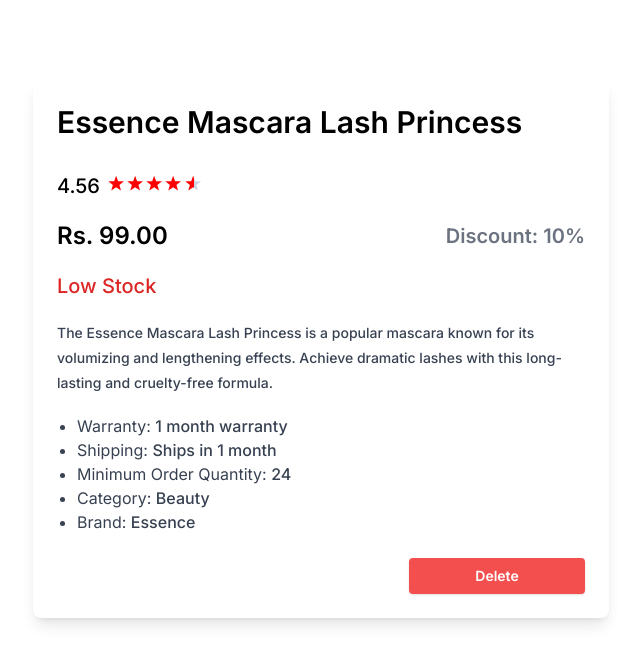
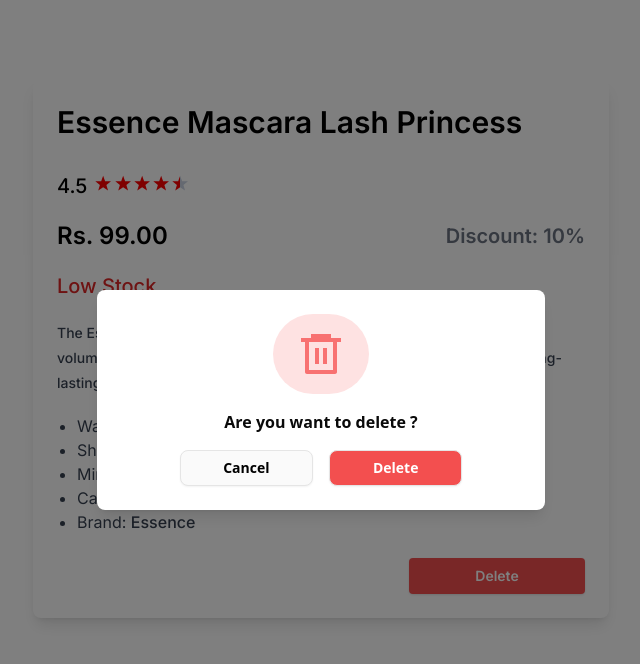
Before and after one commit to priyashankapgui/React-Intern-Practical-Test, a React (Vite) app: page / in a window 1280 px wide. Both pictures are taken after a click on the button "Delete". Shown: the top 664 px of the page, without its empty margins (319-959 px from the left). Built offline with nearby package versions, Linux system fonts and the light colour scheme.

Commit message:
Create the Delete Popups

```diff
--- /dev/null
+++ b/src/Components/Popup/Delete Popup.jsx
@@ -0,0 +1,55 @@
+import React, { useState } from 'react';
+import { Button } from '../ui/button';
+import { RiDeleteBin6Line } from "react-icons/ri";
+
+const DeleteConfirm = ({  onDelete, onCancel }) => {
+
+    const [isVisible, setIsVisible] = useState(true);
+
+    const handleCancel = () => {
+        setIsVisible(false);
+    };
+
+
+    const handleClose = onCancel || handleCancel;
+
+    if (!isVisible) return null;
+
+    return (
+        <div className="fixed inset-0 z-50 flex items-center justify-center bg-black bg-opacity-50">
+            <div className="w-full max-w-md p-6 text-center bg-white rounded-lg shadow-lg">
+
+                <div className="flex justify-center mb-4">
+                    <div className="p-4 bg-red-100 rounded-full">
+                        <RiDeleteBin6Line className='w-16 h-12 text-red-400' />
+                    </div>
+                </div>
+
+
+                <h4 className="mb-4 font-semibold text-md">Are you want to delete ?</h4>
+
+
+                <div className="flex justify-center space-x-4">
+                    <Button
+                        variant="outline"
+                        size="default"
+                        onClick={handleClose}
+                        className="w-1/3 px-4 py-2 font-semibold text-black duration-150 rounded-lg bg-[#fafafa] transbition hover:bg-gray-100 focus:outline-none focus:ring-2 focus:ring-blue-500 focus:ring-offset-2"
+                    >
+                        Cancel
+                    </Button>
+                    <Button
+                        variant="outline"
+                        size="default"
+                        onClick={onDelete}
+                        className="w-1/3 px-4 py-2 font-semibold text-white transition duration-150 rounded-lg bg-red_btn hover:bg-red_light focus:outline-none focus:ring-2 focus:ring-blue-500 focus:ring-offset-2"
+                    >
+                        Delete
+                    </Button>
+                </div>
+            </div>
+        </div>
+    );
+};
+
+export default DeleteConfirm;
--- a/src/Components/Product/ProductCard/ProductCard.jsx
+++ b/src/Components/Product/ProductCard/ProductCard.jsx
@@ -2,6 +2,7 @@
 import { Label } from "@/Components/ui/label";
 import { useState } from "react";
 import StarRatings from "react-star-ratings";
+import DeleteConfirm from "@/Components/Popup/Delete Popup";
 
 // product data
 const PRODUCT_DATA = {
@@ -9,6 +10,7 @@
   price: "Rs. 99.00",
   discount: "10%",
   stockStatus: "Low Stock",
+  rate:"4.56",
   description: `The Essence Mascara Lash Princess is a popular mascara known for
     its volumizing and lengthening effects. Achieve dramatic lashes with this
     long-lasting and cruelty-free formula.`,
@@ -22,7 +24,8 @@
 };
 
 const ProductCard = () => {
-  const [rating, setRating] = useState(4.56);
+  const [rating, setRating] = useState(4.5);
+  const [showDeleteModal, setShowDeleteModal] = useState(false);
 
   return (
     <div className="relative max-w-xl p-6 mx-auto mt-20 bg-white rounded-lg shadow-lg">
@@ -96,7 +99,17 @@
 
       {/* Delete Button */}
       <div className="text-right">
-        <DefaultButton btnLabel="Delete"  className="px-4 py-2 font-semibold text-white rounded w-44 from-red_btn to-red_btn font-inter hover:bg-gradient-to-r hover:from-red-400 hover:to-red-400" />
+        <DefaultButton btnLabel="Delete"  handleClick={() => setShowDeleteModal(true)} className="px-4 py-2 font-semibold text-white rounded w-44 from-red_btn to-red_btn font-inter hover:bg-gradient-to-r hover:from-red-400 hover:to-red-400" />
+        {showDeleteModal && (
+        <DeleteConfirm
+
+          onDelete={() => {
+            console.log("Product deleted");
+            setShowDeleteModal(false);
+          }}
+          onCancel={() => setShowDeleteModal(false)}
+        />
+      )}
       </div>
     </div>
   );
```
